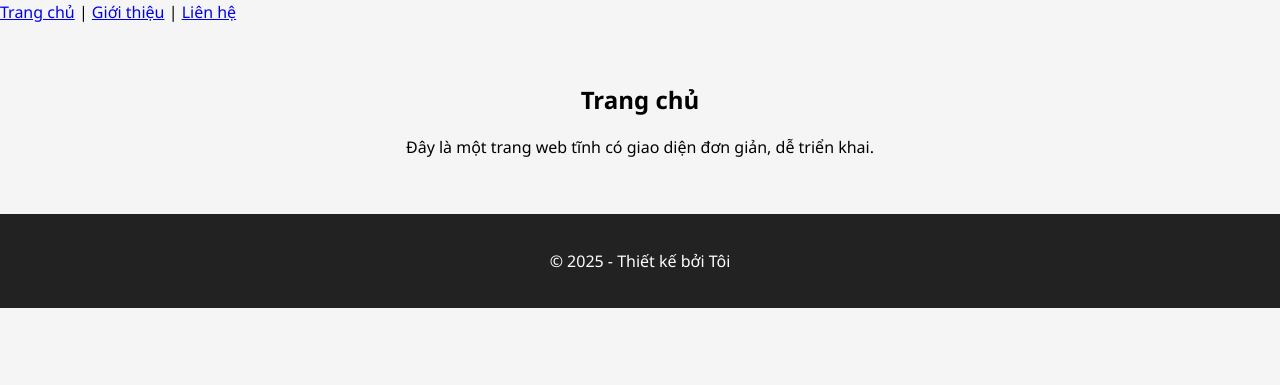
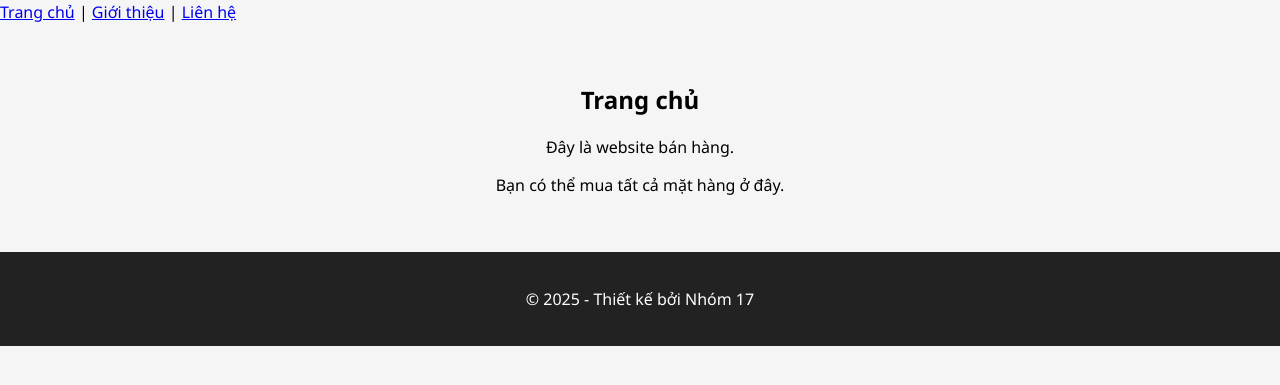
Before and after one commit to QuangNguyen24/Doan, a Flask app: page / in a window 1280 px wide. Shown: the part 299-684 px from the top of the page. Run offline with Flask 3, Linux system fonts and the light colour scheme.

Commit message:
Update index.html

```diff
--- a/templates/index.html
+++ b/templates/index.html
@@ -17,8 +17,9 @@
 
   <section>
     <h2>Trang chủ</h2>
-    <p>Đây là một trang web tĩnh có giao diện đơn giản, dễ triển khai.</p>
+    <p>Đây là website bán hàng.</p>
+    <p>Bạn có thể mua tất cả mặt hàng ở đây.</p>
   </section>
-  <footer><p>&copy; 2025 - Thiết kế bởi Tôi</p></footer>
+  <footer><p>&copy; 2025 - Thiết kế bởi Nhóm 17</p></footer>
 </body>
 </html>
```
